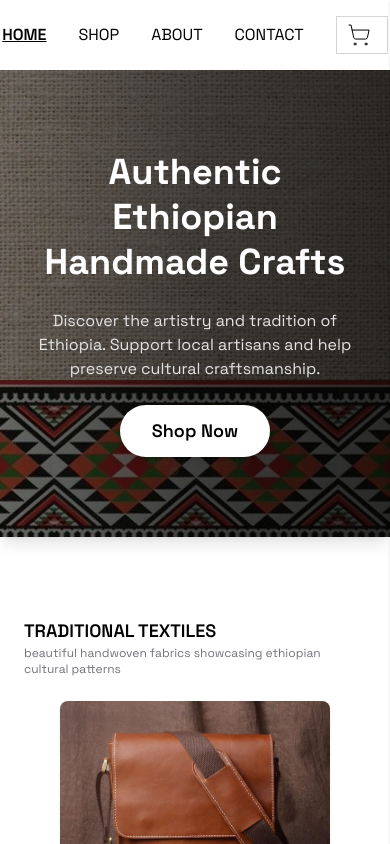
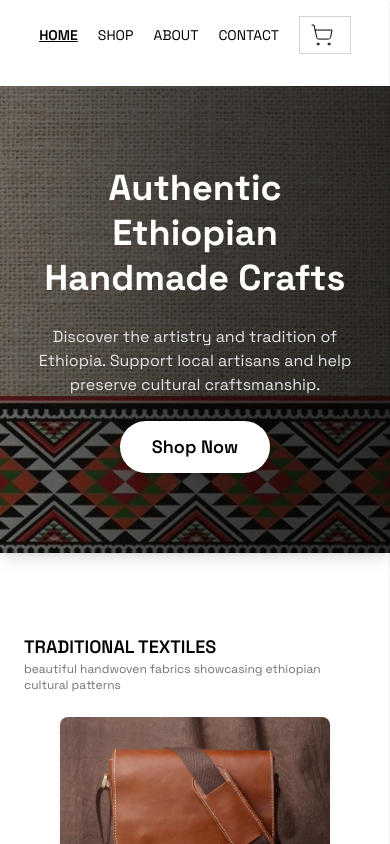
Before and after one commit to flavnat/gojo-craft, a React (Vite) app: page / in a window 390 px wide. Shown: the top 844 px of the page. Built offline with nearby package versions, Linux system fonts and the light colour scheme.

Commit message:
fix: unresponsive herosection buttons and make it routable

```diff
--- a/src/block/Hero.jsx
+++ b/src/block/Hero.jsx
@@ -1,4 +1,5 @@
 import React from "react";
+import { Link } from "react-router";
 function Hero() {
   return (
     <div className="relative w-full md:h-[90vh] md:py-0 py-20 overflow-hidden shadow-lg">
@@ -24,11 +25,9 @@ function Hero() {
             artisans and help preserve cultural craftsmanship.
           </h2>
           <button className="bg-white text-black text-lg font-semibold px-8 py-3 rounded-full shadow-md hover:bg-zinc-200 transition-all duration-300">
-            Shop Now
+            <Link to={"/shop"}>Shop Now</Link>
           </button>
         </div>
-
-        {/* Empty for spacing or extra image (optional) */}
         <div className="hidden md:block" />
       </div>
     </div>
--- a/src/components/NavBar.jsx
+++ b/src/components/NavBar.jsx
@@ -15,14 +15,14 @@ export default function NavBar() {
 
   return (
     <nav className="flex justify-center w-full py-4">
-      <ul className="flex gap-x-8 uppercase items-center justify-center">
+      <ul className="flex md:gap-x-8 gap-x-5 uppercase items-center justify-center flex-wrap space-y-4">
         {navLinks.map((item) => {
           const isActive = location.pathname === item.link;
           return (
             <li key={item.name}>
               <Link
                 to={item.link}
-                className={`hover:underline transition ${
+                className={`hover:underline md:text-base text-sm  transition ${
                   isActive ? "underline font-semibold" : ""
                 }`}
               >
```
